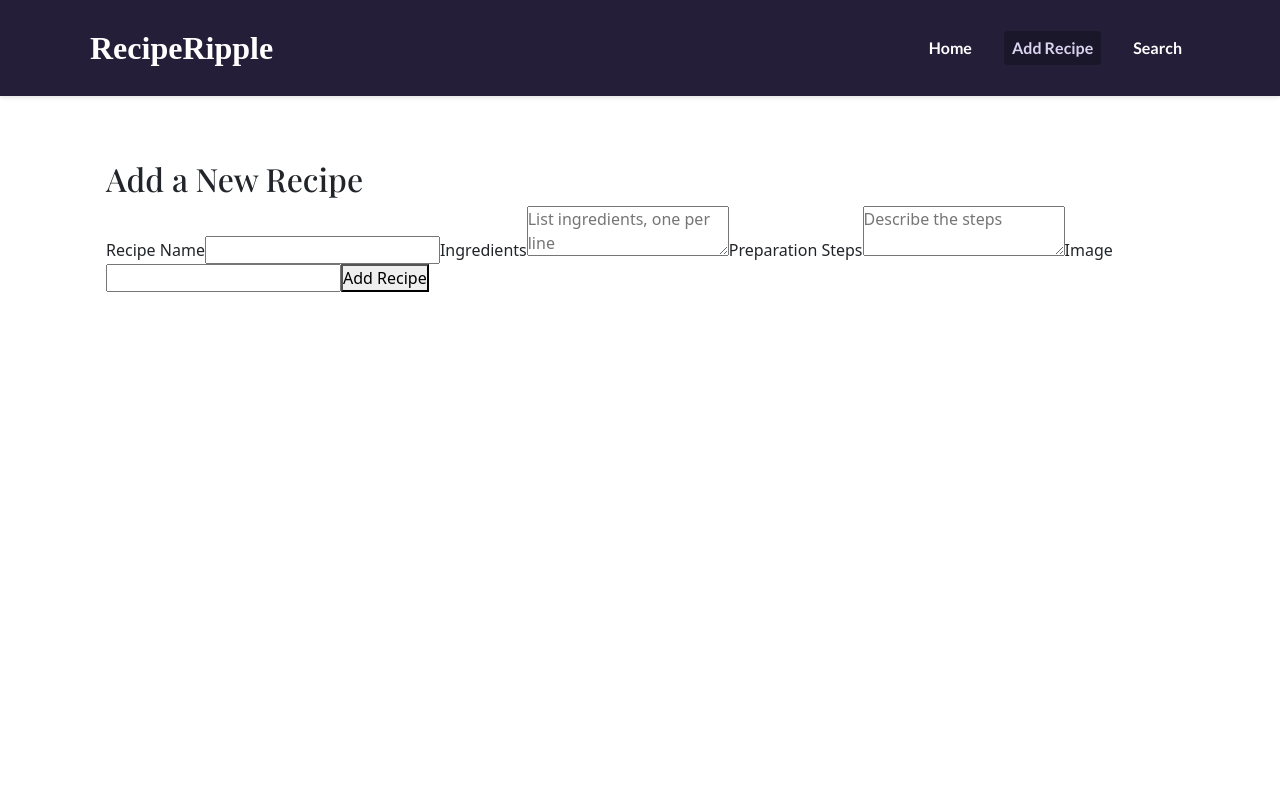
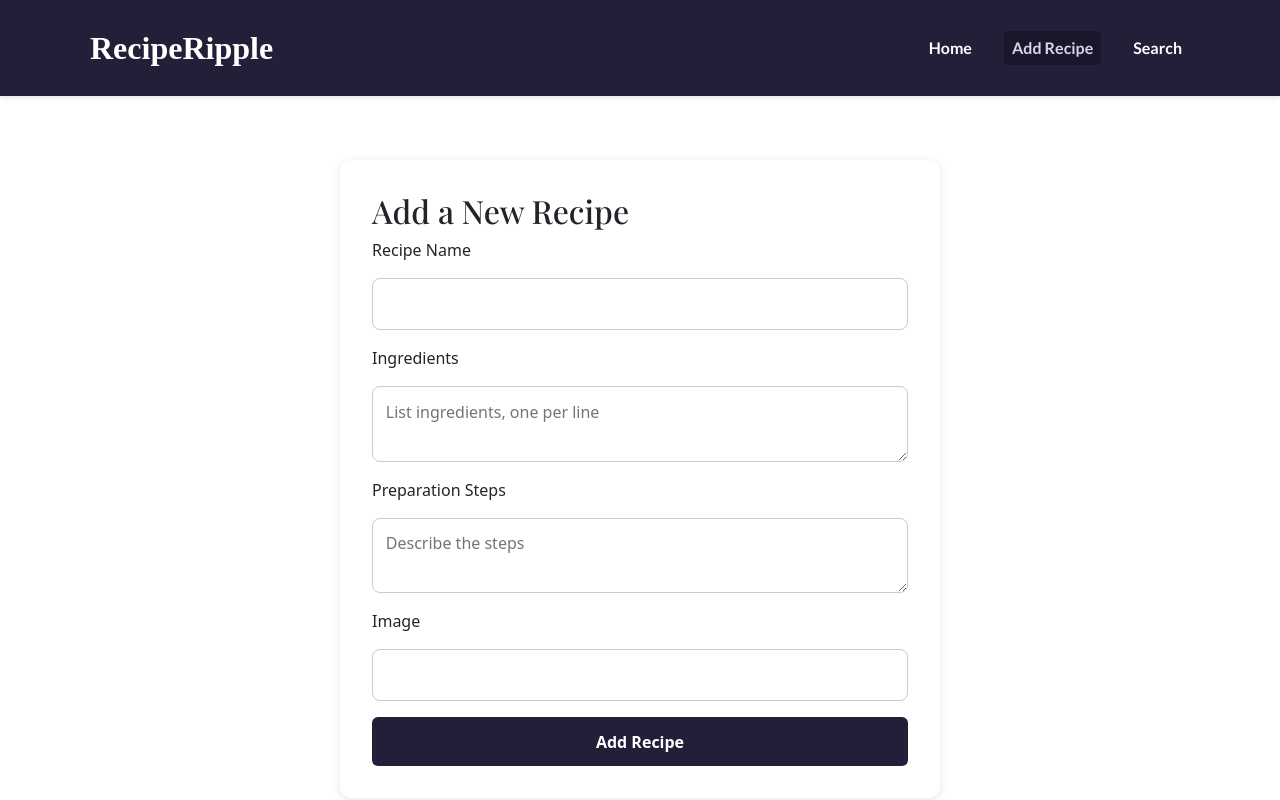
Before and after one commit to dhokabhoomi/Recipe-Book, a React (Vite) app: page /AddRecipe in a window 1280 px wide. Shown: the top 800 px of the page. Built offline with nearby package versions, Linux system fonts and the light colour scheme; a web font is replaced by a local one.

Commit message:
Add validation, submission state, and callback support to AddRecipe component

```diff
--- a/src/components/AddRecipe.jsx
+++ b/src/components/AddRecipe.jsx
@@ -1,6 +1,9 @@
 import { useState } from "react";
+import "./AddRecipe.css";
 
-function AddRecipe() {
+function AddRecipe({ onRecipeAdded }) {
+  console.log("AddRecipe component rendered");
+
   const [recipe, setRecipe] = useState({
     name: "",
     ingredients: "",
@@ -8,59 +11,120 @@ function AddRecipe() {
     image: "",
   });
 
+  const [errors, setErrors] = useState({});
+
+  const validateForm = () => {
+    const newErrors = {};
+    if (!recipe.name.trim()) newErrors.name = "Recipe name is required";
+    if (!recipe.ingredients.trim())
+      newErrors.ingredients = "Ingredients are required";
+    if (!recipe.steps.trim())
+      newErrors.steps = "Preparation steps are required";
+    if (recipe.image && !isValidUrl(recipe.image))
+      newErrors.image = "Invalid URL";
+
+    setErrors(newErrors);
+    return Object.keys(newErrors).length === 0;
+  };
+
+  const isValidUrl = (url) => {
+    try {
+      new URL(url);
+      return true;
+    } catch {
+      return false;
+    }
+  };
+
+  const [issubmitting, setIssubmitting] = useState(false);
   const handleChange = (e) => {
-    setRecipe({ ...recipe, [e.target.name]: e.target.value });
+    const { name, value } = e.target;
+    setRecipe((prev) => ({ ...prev, [name]: value }));
+    // issubmitting(false);
   };
 
   const handleSubmit = (e) => {
     e.preventDefault();
+    if (!validateForm()) return;
+
+    setIssubmitting(true);
     const newRecipe = {
       ...recipe,
+      name: recipe.name.trim(),
+      ingredients: recipe.ingredients.trim(),
+      steps: recipe.steps.trim(),
+      image: recipe.image.trim(),
       id: Date.now(),
     };
+
     const stored = JSON.parse(localStorage.getItem("recipes")) || [];
     localStorage.setItem("recipes", JSON.stringify([...stored, newRecipe]));
     alert("Recipe Added!");
+
+    if (typeof onRecipeAdded === "function") {
+      onRecipeAdded();
+    }
+
     setRecipe({ name: "", ingredients: "", steps: "", image: "" });
-    // console.log("Recipe submitted", recipe);
+    setIssubmitting(false);
   };
 
   return (
-    <div className="add-reccipe-form">
+    <div className="add-recipe-form">
       <h2>Add a New Recipe</h2>
       <form onSubmit={handleSubmit}>
-        <label>Recipe Name</label>
+        <label htmlFor="name">Recipe Name</label>
         <input
+          id="name"
           type="text"
           name="name"
           value={recipe.name}
           onChange={handleChange}
+          className={errors.name ? "error" : ""}
           required
         />
-        <label>Ingredients </label>
+        {errors.name && <span className="error-message">{errors.name}</span>}
+
+        <label htmlFor="ingredients">Ingredients </label>
         <textarea
+          id="ingredients"
           name="ingredients"
+          placeholder="List ingredients, one per line"
           value={recipe.ingredients}
           onChange={handleChange}
-          placeholder="List ingredients, one per line"
+          className={errors.ingredients ? "error" : ""}
           required
         />
-        <label>Preparation Steps </label>
+        {errors.ingredients && (
+          <span className="error-message">{errors.ingredients}</span>
+        )}
+
+        <label htmlFor="steps">Preparation Steps </label>
         <textarea
+          id="steps"
           name="steps"
           value={recipe.steps}
+          placeholder="Describe the steps"
           onChange={handleChange}
-          placeholder="Describe the steps"
+          className={errors.steps ? "error" : ""}
           required
         />
-        <label>Image </label>
+        {errors.steps && <span className="error-message">{errors.steps}</span>}
+
+        <label htmlFor="image">Image </label>
         <input
+          id="image"
           type="url"
           name="image"
           value={recipe.image}
           onChange={handleChange}
+          className={errors.image ? "error" : ""}
         />
-        <button type="submit">Add Recipe</button>
+        {errors.image && <span className="error-message">{errors.image}</span>}
+
+        <button type="submit" disabled={issubmitting}>
+          {issubmitting ? "Adding Recipe..." : "Add Recipe"}
+        </button>
       </form>
     </div>
   );
```
